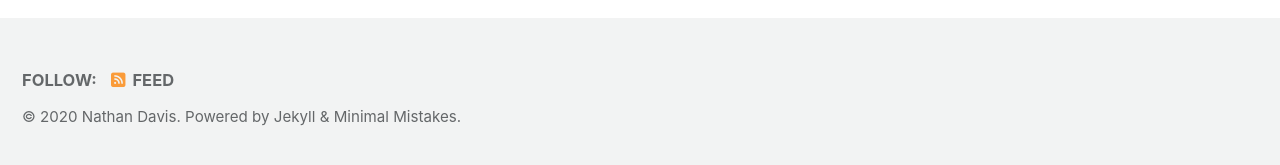
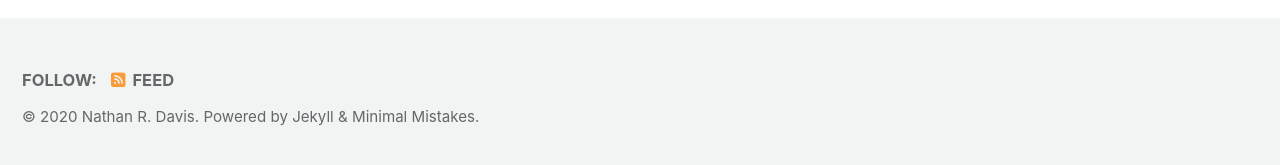
Before and after one commit to NRDavis/NRDavis.github.io, a Jekyll site: the page built from index.html, in a window 1280 px wide. Shown: the part 727-892 px from the top of the page. Built offline with Jekyll 4.4.1, drawn with Linux system fonts in a browser that asks for light colours; cached includes are drawn as plain includes; nearby versions of some CDN libraries; the list of posts is cut into pages by our own code.

Commit message:
add middle initial

```diff
--- a/_config.yml
+++ b/_config.yml
@@ -19,7 +19,7 @@ locale                   : "en-US"
 title                    : "Nathan Davis"
 title_separator          : "-"
 subtitle                 : # site tagline that appears below site title in masthead
-name                     : "Nathan Davis"
+name                     : "Nathan R. Davis"
 description              : "Portfolio"
 url                      : # the base hostname & protocol for your site e.g. "https://mmistakes.github.io"
 baseurl                  : # the subpath of your site, e.g. "/blog"
```
